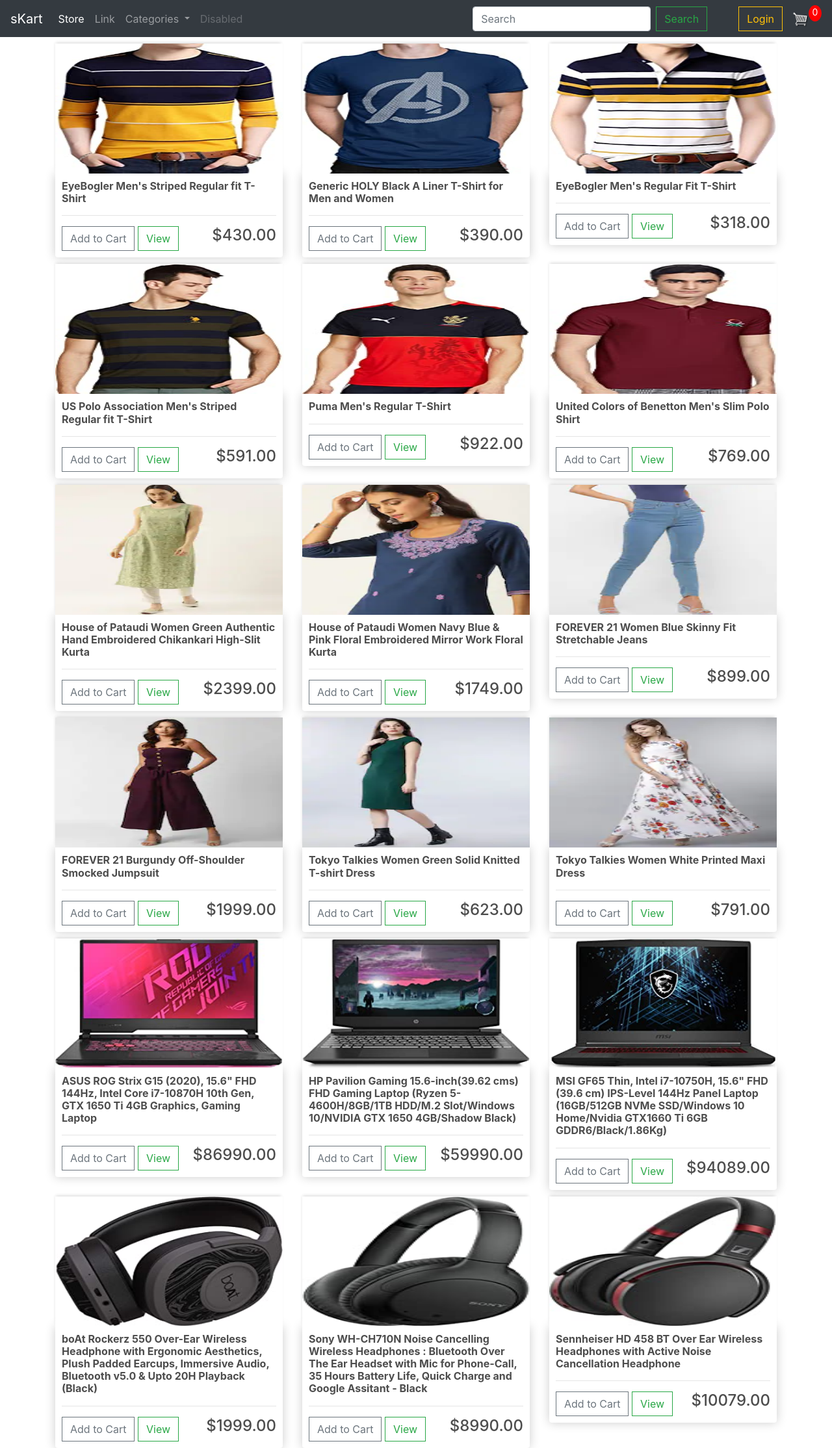
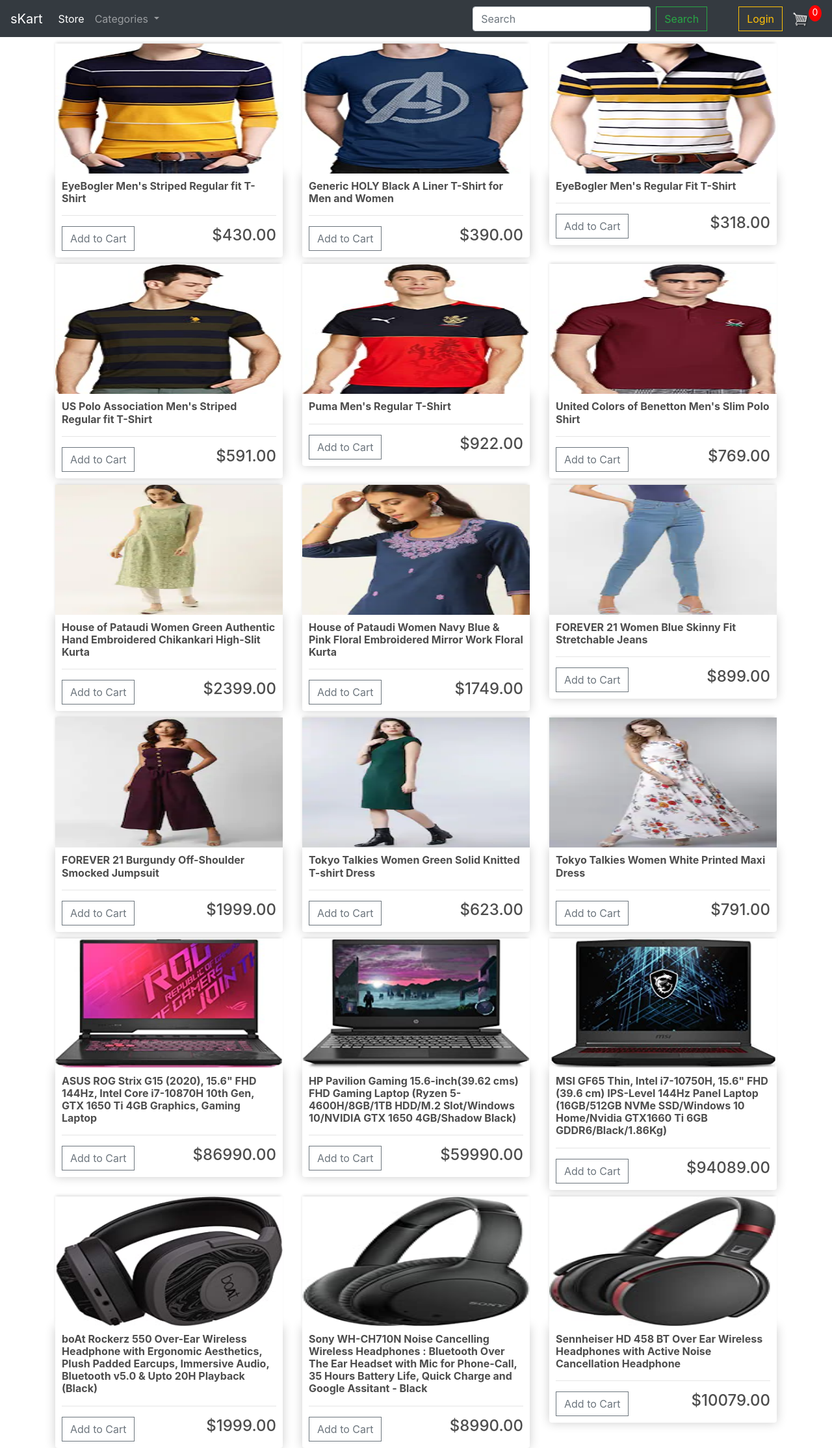
Before and after one commit to sbInfin1/sKart-Online-shopping-site, a Django app: page /store/ in a window 1280 px wide. Shown: the whole page at 65% size. Run offline with Django 3.2, Linux system fonts and the light colour scheme; data comes from the database, SQL or seed files in the repository; both versions use the stored data as it was after the commit; some libraries are stand-ins or nearby versions.

Commit message:
Homepage completed

```diff
--- a/store/templates/store/main.html
+++ b/store/templates/store/main.html
@@ -82,9 +82,6 @@
           <li class="nav-item active">
             <a class="nav-link" href="{% url 'store' %}">Store<span class="sr-only">(current)</span></a>
           </li>
-          <li class="nav-item">
-            <a class="nav-link" href="#">Link</a>
-          </li>
           <li class="nav-item dropdown">
             <a class="nav-link dropdown-toggle" href="#" id="navbarDropdown" role="button" data-toggle="dropdown" aria-haspopup="true" aria-expanded="false">
               Categories
@@ -96,9 +93,6 @@
               <a class="dropdown-item" href="{% url 'filteredStore' category='headphones' %}">Headphones</a>
               <a class="dropdown-item" href="{% url 'filteredStore' category='gaming_laptop' %}">Gaming Laptops</a>
             </div>
-          </li>
-          <li class="nav-item">
-            <a class="nav-link disabled" href="#">Disabled</a>
           </li>
         </ul>
         <form class="form-inline my-2 my-lg-0 mr-5">
--- a/store/templates/store/store.html
+++ b/store/templates/store/store.html
@@ -4,14 +4,14 @@
   <div class="row">
     {% for product in products %}
     <div class="col-lg-4">
-      <img class = "thumbnail" src="{{ product.imageURL }}" alt="">
+      <img class = "thumbnail" src="{{ product.imageURL }}" alt="" style="height:{{ imgHeight }};">
       <div class="box-element product">
         <h6><strong>{{ product.name }}</strong></h6>
         <hr>
         <!-- Custom attributes to update the cart with javascript -->
         <button data-product="{{product.id}}" data-action="add"
         class = "btn btn-outline-secondary add-btn update-cart">Add to Cart</button>
-        <a class = "btn btn-outline-success" href="#">View</a>
+        <!-- <a class = "btn btn-outline-success" href="#">View</a> -->
         <h4 style="display: inline-block; float: right">${{ product.price|floatformat:2 }}</h4>
       </div>
     </div>
--- a/store/views.py
+++ b/store/views.py
@@ -12,7 +12,7 @@
     cartItems = data['cartItems']
 
     products = Product.objects.all()
-    context = {'products': products, 'cartItems': cartItems}
+    context = {'products': products, 'cartItems': cartItems, 'imgHeight':'200px'}
     return render(request, 'store/store.html', context)
 
 def cart(request):
@@ -116,5 +116,14 @@
     cartItems = data['cartItems']
 
     products = Product.objects.filter(category=category)
-    context = {'products': products, 'cartItems': cartItems}
+
+    imgHeight = '200px'
+    if category == 'men_upper' or category == 'women_wear':
+        imgHeight = '360px'
+    elif category == 'headphones':
+        imgHeight = '330px'
+    elif category == 'gaming_laptop':
+        imgHeight = '250px'
+
+    context = {'products': products, 'cartItems': cartItems, 'imgHeight':imgHeight}
     return render(request, 'store/store.html', context)
```
Also changed, not shown: db.sqlite3.
